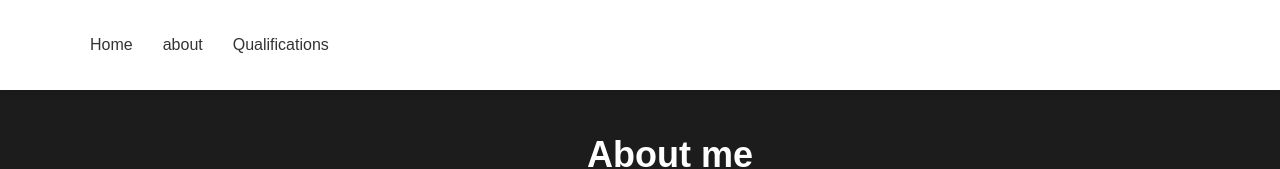
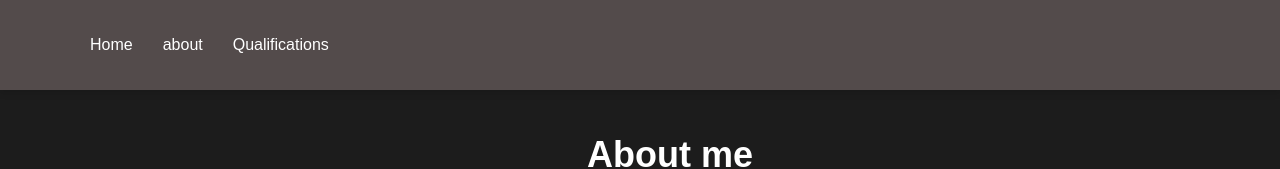
Before and after one commit to Corbaann/portfolio, a plain HTML site: page index.html in a window 1280 px wide. Shown: the top 169 px of the page. Drawn offline with Linux system fonts and the light colour scheme.

Commit message:
changed file names

```diff
--- a/about.html
+++ b/index.html
@@ -4,7 +4,7 @@
   <meta charset="UTF-8">
   <meta name="viewport" content="width=device-width, initial-scale=1.0">
   <title>About Me</title>
-  <link rel="stylesheet" href="port.css">
+  <link rel="stylesheet" href="style.css">
   <script src="resume.js"></script>
 </head>
 <body>
@@ -13,7 +13,7 @@
 
     <ul class="nav-links">
         <li><a href="folio.html">Home</a></li>
-        <li><a href="about.html">about</a></li>
+        <li><a href="index.html">about</a></li>
         <li><a href="qualification.html">Qualifications</a></li>
 
     </ul>
--- a/port.css
+++ b/style.css
@@ -173,7 +173,7 @@ header h1 {
   display: flex;
   justify-content: space-between;
   align-items: center;
-  background-color: #ffffff;
+  background-color: #534b4b;
   padding: 20px 50px;
   box-shadow: 0 4px 6px rgba(0, 0, 0, 0.1);
   position: sticky;
@@ -193,13 +193,13 @@ header h1 {
 
 .nav-links li a {
   text-decoration: none;
-  color: #333;
+  color: white;
   font-weight: 500;
   transition: color 0.3s ease;
 }
 
 .nav-links li a:hover {
-  color: #00a82d; /* Elegant green hover */
+  color: #cb1b04; /* Elegant green hover */
 }
 
 /* Responsive (optional) */
```
Also changed, not shown: folio.html (+2 -2 lines), qualification.html (+2 -2 lines).
